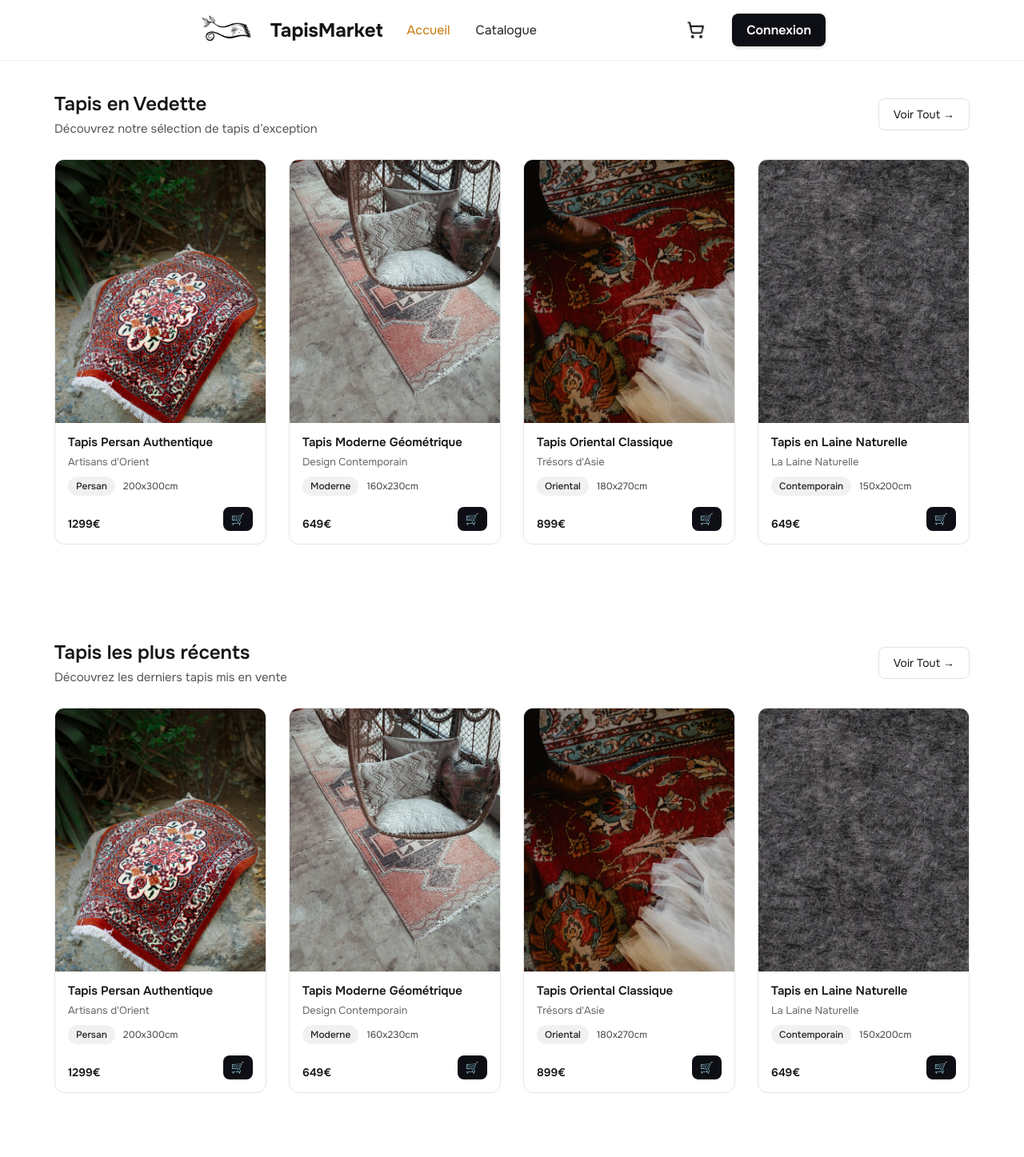
After one commit to KoThek64/TapisMarket, a PHP site: page /Components/Catalogue.html in a window 1280 px wide. The commit adds this page. Shown: the whole page at 80% size. Run offline with PHP 8.4, Linux system fonts and the light colour scheme.

Commit message:
Changement design + modif pages de Connexion.html et Inscription.html et ajout de Catalogue.html

```diff
--- /dev/null
+++ b/src/Components/Catalogue.html
@@ -0,0 +1,214 @@
+<!DOCTYPE html>
+<html lang="fr">
+<head>
+    <meta charset="UTF-8">
+    <meta http-equiv="X-UA-Compatible" content="IE=edge">
+    <title>Catalogue</title>
+    <meta name="description" content="">
+    <meta name="viewport" content="width=device-width, initial-scale=1">
+    <link rel="stylesheet" href="../Styles/global.css">
+
+    <link rel="preconnect" href="https://fonts.googleapis.com">
+    <link rel="preconnect" href="https://fonts.gstatic.com" crossorigin>
+    <link href="https://fonts.googleapis.com/css2?family=Onest:wght@100..900&display=swap" rel="stylesheet">
+</head>
+<body>
+
+<header>
+    <div class="Header-left">
+
+
+        <a href="Accueil.html">
+            <img src="../images/Logo.png" alt="Logo" class="logo"/>
+        </a>
+        <a class="texte-cliquable" href="Accueil.html">
+            <span class="titre-site">TapisMarket</span>
+        </a>
+        <nav id="nav-menu">
+            <ul class="nav-links">
+                <li><a href="Accueil.html" class="active">Accueil</a></li>
+                <li><a href="Catalogue.html">Catalogue</a></li>
+            </ul>
+        </nav>
+    </div>
+    <div class="Header-right">
+        <a href="Panier.html" class="cart-link" aria-label="Panier">
+            <img src="../images/panier.png" alt="Panier" class="cart-img"/>
+        </a>
+        <a href="Connexion.html" class="btn-connexion dark">Connexion</a>
+    </div>
+</header>
+
+<main>
+    <section class="featured-section">
+        <div class="featured-header">
+            <div>
+                <h2 class="featured-title">Tapis en Vedette</h2>
+                <p class="featured-subtitle">Découvrez notre sélection de tapis d’exception</p>
+            </div>
+            <a href="Catalogue.html" class="featured-viewall">Voir Tout →</a>
+        </div>
+
+        <div class="featured-grid">
+            <article class="carpet-card">
+                <div class="card-img-wrap">
+                    <img src="../images/vedette1.png" alt="Tapis Persan Authentique" class="card-img">
+                </div>
+                <div class="card-body">
+                    <h3 class="card-title">Tapis Persan Authentique</h3>
+                    <p class="card-origin">Artisans d'Orient</p>
+                    <div class="card-meta">
+                        <span class="tag">Persan</span>
+                        <span class="size">200x300cm</span>
+                    </div>
+                    <div class="card-bottom">
+                        <span class="price">1299€</span>
+                        <button class="card-add-btn" aria-label="Ajouter au panier">🛒</button>
+                    </div>
+                </div>
+            </article>
+
+            <article class="carpet-card">
+                <div class="card-img-wrap">
+                    <img src="../images/vedette2.png" alt="Tapis Moderne Géométrique" class="card-img">
+                </div>
+                <div class="card-body">
+                    <h3 class="card-title">Tapis Moderne Géométrique</h3>
+                    <p class="card-origin">Design Contemporain</p>
+                    <div class="card-meta">
+                        <span class="tag">Moderne</span>
+                        <span class="size">160x230cm</span>
+                    </div>
+                    <div class="card-bottom">
+                        <span class="price">649€</span>
+                        <button class="card-add-btn" aria-label="Ajouter au panier">🛒</button>
+                    </div>
+                </div>
+            </article>
+
+            <article class="carpet-card">
+                <div class="card-img-wrap">
+                    <img src="../images/vedette3.png" alt="Tapis Oriental Classique" class="card-img">
+                </div>
+                <div class="card-body">
+                    <h3 class="card-title">Tapis Oriental Classique</h3>
+                    <p class="card-origin">Trésors d'Asie</p>
+                    <div class="card-meta">
+                        <span class="tag">Oriental</span>
+                        <span class="size">180x270cm</span>
+                    </div>
+                    <div class="card-bottom">
+                        <span class="price">899€</span>
+                        <button class="card-add-btn" aria-label="Ajouter au panier">🛒</button>
+                    </div>
+                </div>
+            </article>
+
+            <article class="carpet-card">
+                <div class="card-img-wrap">
+                    <img src="../images/vedette4.png" alt="Tapis en Laine Naturelle" class="card-img">
+                </div>
+                <div class="card-body">
+                    <h3 class="card-title">Tapis en Laine Naturelle</h3>
+                    <p class="card-origin">La Laine Naturelle</p>
+                    <div class="card-meta">
+                        <span class="tag">Contemporain</span>
+                        <span class="size">150x200cm</span>
+                    </div>
+                    <div class="card-bottom">
+                        <span class="price">649€</span>
+                        <button class="card-add-btn" aria-label="Ajouter au panier">🛒</button>
+                    </div>
+                </div>
+            </article>
+        </div>
+    </section>
+
+    <section class="featured-section">
+        <div class="featured-header">
+            <div>
+                <h2 class="featured-title">Tapis les plus récents</h2>
+                <p class="featured-subtitle">Découvrez les derniers tapis mis en vente</p>
+            </div>
+            <a href="Catalogue.html" class="featured-viewall">Voir Tout →</a>
+        </div>
+
+        <div class="featured-grid">
+            <article class="carpet-card">
+                <div class="card-img-wrap">
+                    <img src="../images/vedette1.png" alt="Tapis Persan Authentique" class="card-img">
+                </div>
+                <div class="card-body">
+                    <h3 class="card-title">Tapis Persan Authentique</h3>
+                    <p class="card-origin">Artisans d'Orient</p>
+                    <div class="card-meta">
+                        <span class="tag">Persan</span>
+                        <span class="size">200x300cm</span>
+                    </div>
+                    <div class="card-bottom">
+                        <span class="price">1299€</span>
+                        <button class="card-add-btn" aria-label="Ajouter au panier">🛒</button>
+                    </div>
+                </div>
+            </article>
+
+            <article class="carpet-card">
+                <div class="card-img-wrap">
+                    <img src="../images/vedette2.png" alt="Tapis Moderne Géométrique" class="card-img">
+                </div>
+                <div class="card-body">
+                    <h3 class="card-title">Tapis Moderne Géométrique</h3>
+                    <p class="card-origin">Design Contemporain</p>
+                    <div class="card-meta">
+                        <span class="tag">Moderne</span>
+                        <span class="size">160x230cm</span>
+                    </div>
+                    <div class="card-bottom">
+                        <span class="price">649€</span>
+                        <button class="card-add-btn" aria-label="Ajouter au panier">🛒</button>
+                    </div>
+                </div>
+            </article>
+
+            <article class="carpet-card">
+                <div class="card-img-wrap">
+                    <img src="../images/vedette3.png" alt="Tapis Oriental Classique" class="card-img">
+                </div>
+                <div class="card-body">
+                    <h3 class="card-title">Tapis Oriental Classique</h3>
+                    <p class="card-origin">Trésors d'Asie</p>
+                    <div class="card-meta">
+                        <span class="tag">Oriental</span>
+                        <span class="size">180x270cm</span>
+                    </div>
+                    <div class="card-bottom">
+                        <span class="price">899€</span>
+                        <button class="card-add-btn" aria-label="Ajouter au panier">🛒</button>
+                    </div>
+                </div>
+            </article>
+
+            <article class="carpet-card">
+                <div class="card-img-wrap">
+                    <img src="../images/vedette4.png" alt="Tapis en Laine Naturelle" class="card-img">
+                </div>
+                <div class="card-body">
+                    <h3 class="card-title">Tapis en Laine Naturelle</h3>
+                    <p class="card-origin">La Laine Naturelle</p>
+                    <div class="card-meta">
+                        <span class="tag">Contemporain</span>
+                        <span class="size">150x200cm</span>
+                    </div>
+                    <div class="card-bottom">
+                        <span class="price">649€</span>
+                        <button class="card-add-btn" aria-label="Ajouter au panier">🛒</button>
+                    </div>
+                </div>
+            </article>
+        </div>
+    </section>
+
+</main>
+
+</body>
+</html>
--- a/src/Styles/global.css
+++ b/src/Styles/global.css
@@ -11,6 +11,11 @@ body {
     min-height: 100vh;
     display: flex;
     flex-direction: column;
+
+    font-family: "Onest", sans-serif;
+    font-optical-sizing: auto;
+    font-weight: 400;
+    font-style: normal;
 }
 
 main {
@@ -29,6 +34,11 @@ header {
     position: sticky;
     top: 0;
     z-index: 100;
+}
+
+a {
+    text-decoration: none;
+    color: #9c5c06;
 }
 
 .logo {
```
Also changed, not shown: other parts of src/Styles/global.css (+89 -0 lines), src/Components/Accueil.html (+10 -6 lines), src/Components/Connexion.html (+10 -8 lines), src/Components/Inscription.html (+18 -16 lines).
